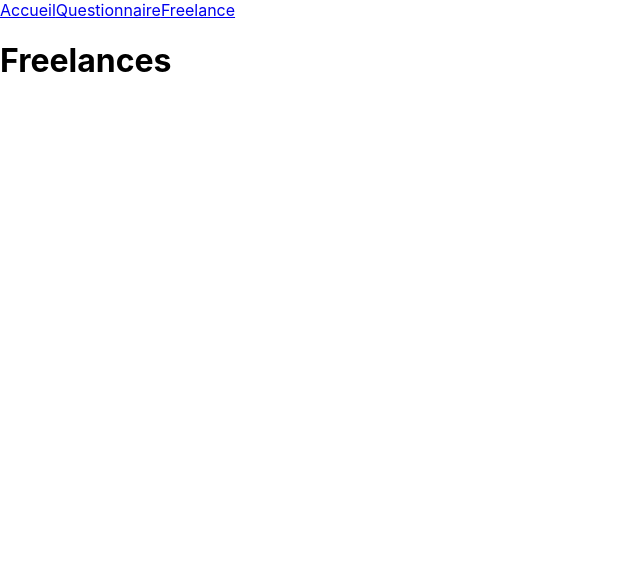
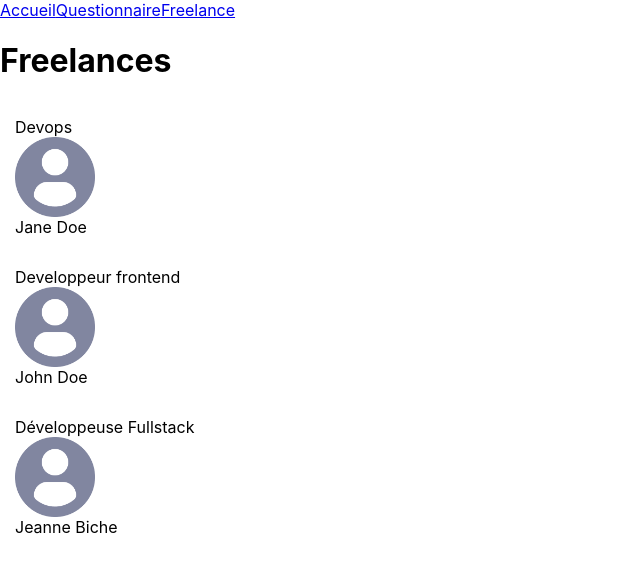
Before and after one commit to DevWeb13/shiny-agency, a React (Create React App) app: page /freelances in a window 1280 px wide. Shown: the top 572 px of the page, without its empty margins (0-640 px from the left). Built offline with nearby package versions, Linux system fonts and the light colour scheme.

Commit message:
feat: :sparkles: PropTypes
Add Card proptypes

```diff
--- a/package.json
+++ b/package.json
@@ -6,6 +6,7 @@
     "@testing-library/jest-dom": "^5.16.4",
     "@testing-library/react": "^12.1.4",
     "@testing-library/user-event": "^13.5.0",
+    "prop-types": "^15.8.1",
     "react": "^18.0.0",
     "react-dom": "^18.0.0",
     "react-router-dom": "^6.3.0",
--- /dev/null
+++ b/src/components/Card/index.jsx
@@ -0,0 +1,29 @@
+import React from 'react';
+import PropTypes from 'prop-types';
+import DefaultPicture from '../../assets/profile.png';
+
+function Card({ label, title, picture }) {
+  return (
+    <div>
+      <div style={{ display: 'flex', flexDirection: 'column', padding: 15 }}>
+        <span>{label}</span>
+        <img src={picture} alt="freelance" height={80} width={80} />
+        <span>{title}</span>
+      </div>
+    </div>
+  );
+}
+
+Card.propTypes = {
+  label: PropTypes.string.isRequired,
+  title: PropTypes.string.isRequired,
+  picture: PropTypes.string.isRequired,
+};
+
+Card.defaultProps = {
+  title: '',
+  label: '',
+  picture: DefaultPicture,
+};
+
+export default Card;
--- a/src/pages/Freelances/index.jsx
+++ b/src/pages/Freelances/index.jsx
@@ -1,9 +1,37 @@
 import React from 'react';
+import Card from '../../components/Card';
+import DefaultPicture from '../../assets/profile.png';
+
+const freelanceProfiles = [
+  {
+    name: 'Jane Doe',
+    jobTitle: 'Devops',
+    picture: DefaultPicture,
+  },
+  {
+    name: 'John Doe',
+    jobTitle: 'Developpeur frontend',
+    picture: DefaultPicture,
+  },
+  {
+    name: 'Jeanne Biche',
+    jobTitle: 'Développeuse Fullstack',
+    picture: DefaultPicture,
+  },
+];
 
 const Freelances = () => {
   return (
     <div>
       <h1>Freelances</h1>
+      {freelanceProfiles.map((profile, index) => (
+        <Card
+          key={`${profile.name}-${index}`}
+          label={profile.jobTitle}
+          title={profile.name}
+          picture={profile.picture}
+        />
+      ))}
     </div>
   );
 };
```
Also changed, not shown: src/assets/profile.png (added), 1 other file (tests, documents, lock files or other folders).
